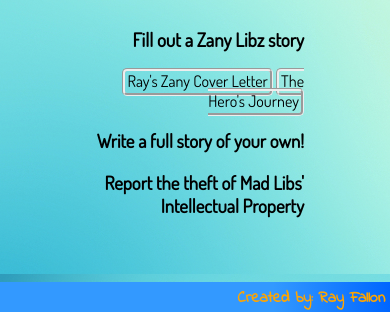
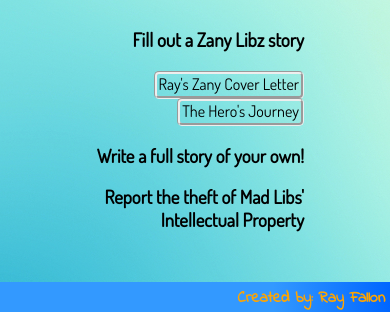
Before and after one commit to RaymondFallon/ZanyLibz, a website: page index.html in a window 390 px wide. Both pictures are taken after a click on the element "Fill out a Zany Libz story". Shown: the part 532-844 px from the top of the page. Drawn offline with nearby package versions, Linux system fonts and the light colour scheme.

Commit message:
Update for mobile

```diff
--- a/zany.css
+++ b/zany.css
@@ -108,10 +108,8 @@
     border-style: groove;
     padding: 0px 2px 2px 2px;
     display: inline;
-}
-
-.story {
-    line-height: 100%;
+    line-height: 170%;
+    white-space: nowrap;
 }
 
 .playzone {
```
